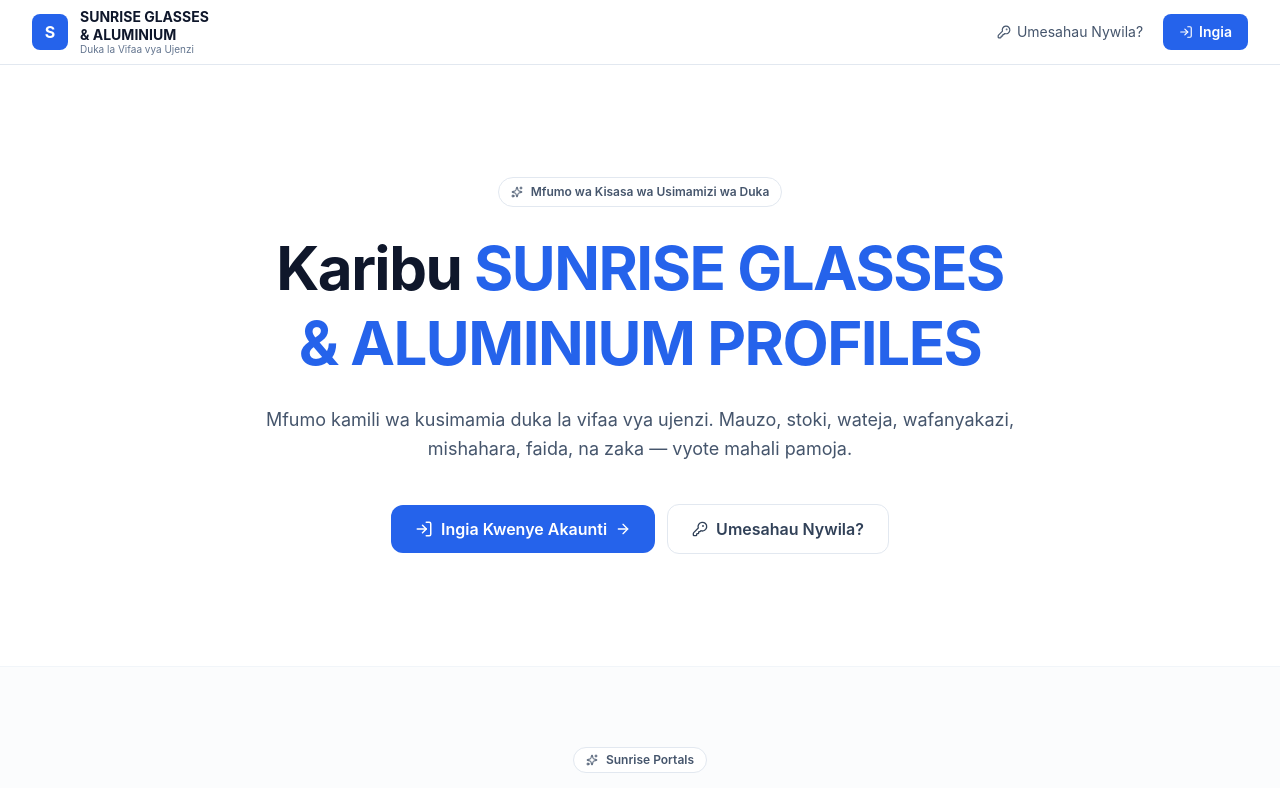
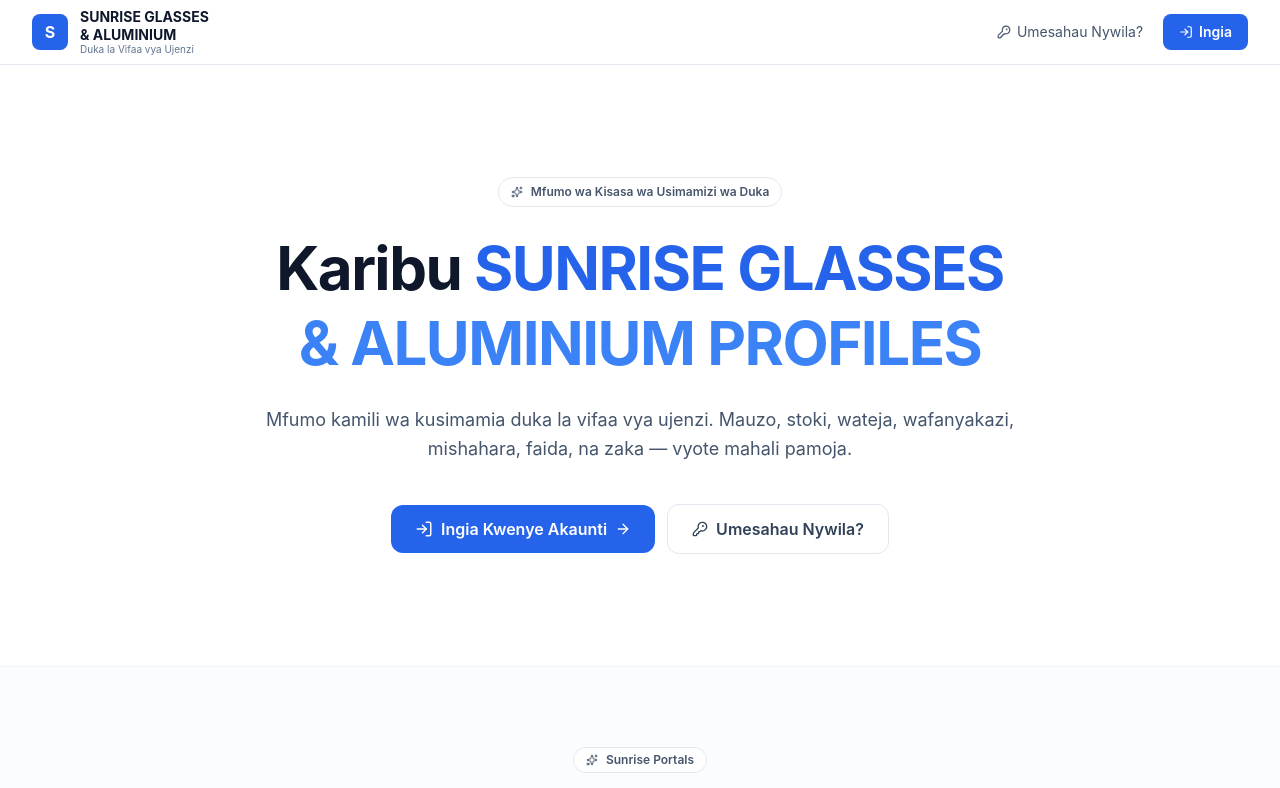
Before and after one commit to ellysabbath/smart-hardware, a React (Vite) app: page / in a window 1280 px wide. Shown: the top 788 px of the page. Built offline with nearby package versions, Linux system fonts and the light colour scheme.

Commit message:
new commit and build

```diff
--- a/src/pages/Landing.tsx
+++ b/src/pages/Landing.tsx
@@ -64,8 +64,8 @@ export default function Landing() {
               Karibu{' '}
               <span className="text-brand-600">
                 SUNRISE GLASSES
-              </span><br></br>
-                <span className="text-brand-600">
+              </span><br/>
+                <span className="text-brand-500">
                  &  ALUMINIUM PROFILES
               </span>
             </h1>
```
